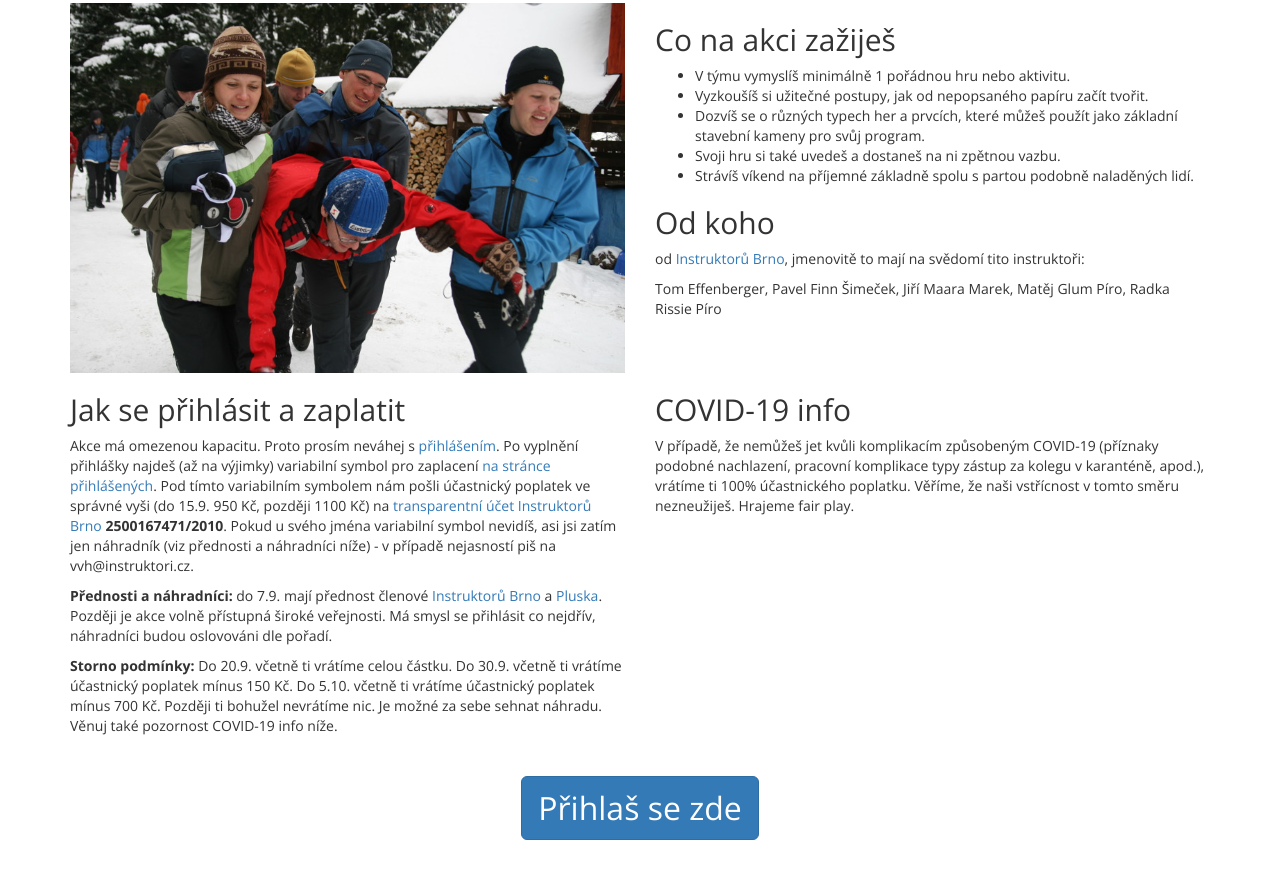
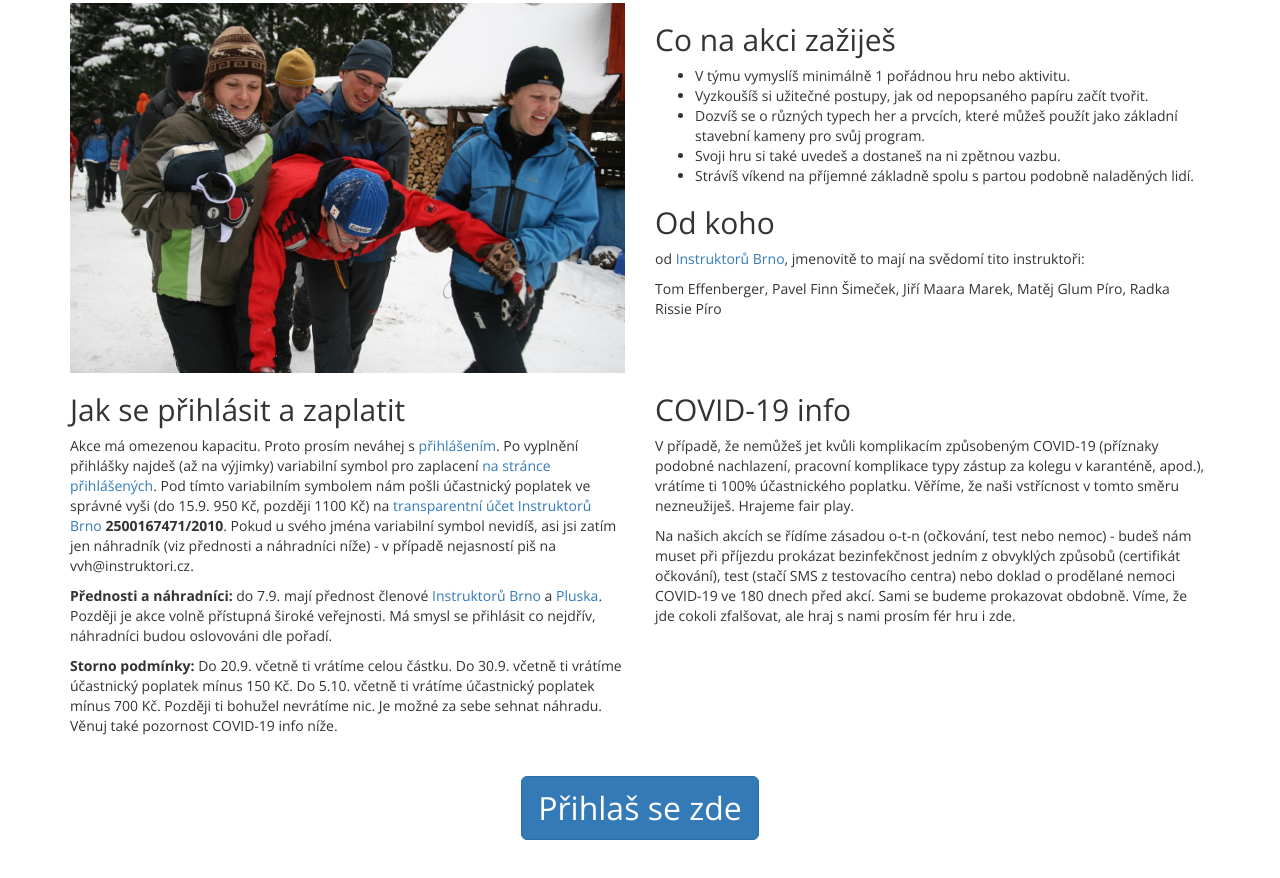
Before and after one commit to InstruktoriBrno/vvh-web, a plain HTML site: page index.html in a window 1280 px wide. Shown: the part 974-1852 px from the top of the page. Drawn offline with nearby package versions, Linux system fonts and the light colour scheme.

Commit message:
Update index.html

```diff
--- a/index.html
+++ b/index.html
@@ -152,6 +152,10 @@
                 (příznaky podobné nachlazení, pracovní komplikace typy zástup za kolegu v karanténě, apod.), vrátíme ti 100% účastnického poplatku.
                 Věříme, že naši vstřícnost v tomto směru nezneužiješ. Hrajeme fair play.
                 </p>
+                <p>
+                Na našich akcích se řídíme zásadou o-t-n (očkování, test nebo nemoc) - budeš nám muset při příjezdu prokázat bezinfekčnost jedním
+                z obvyklých způsobů (certifikát očkování), test (stačí SMS z testovacího centra) nebo doklad o prodělané nemoci COVID-19 ve 180 dnech před akcí.
+                Sami se budeme prokazovat obdobně. Víme, že jde cokoli zfalšovat, ale hraj s nami prosím fér hru i zde.
             </div>
         </div>
         <div class="row">
```
